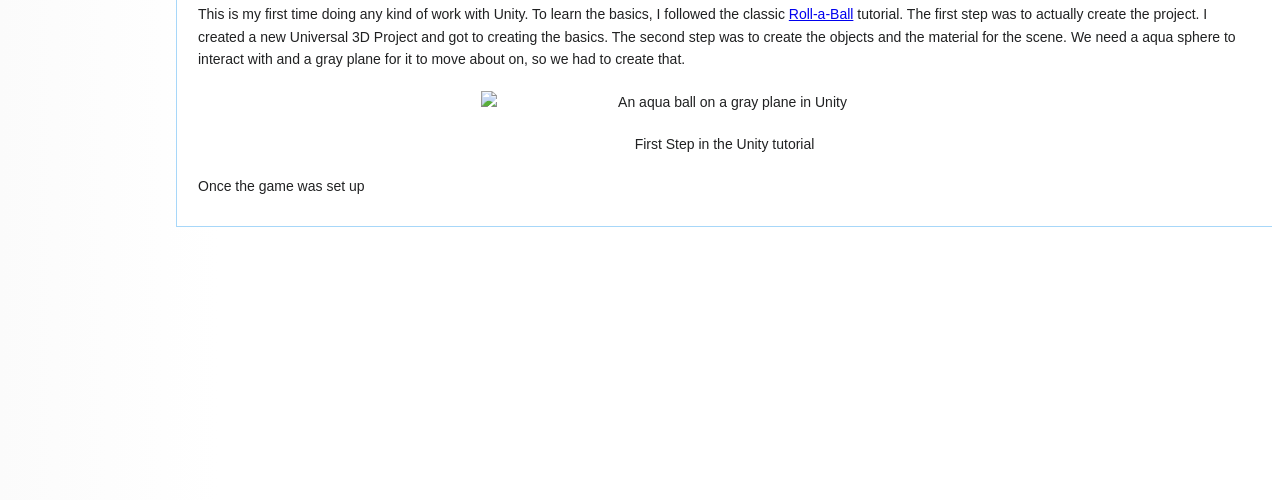
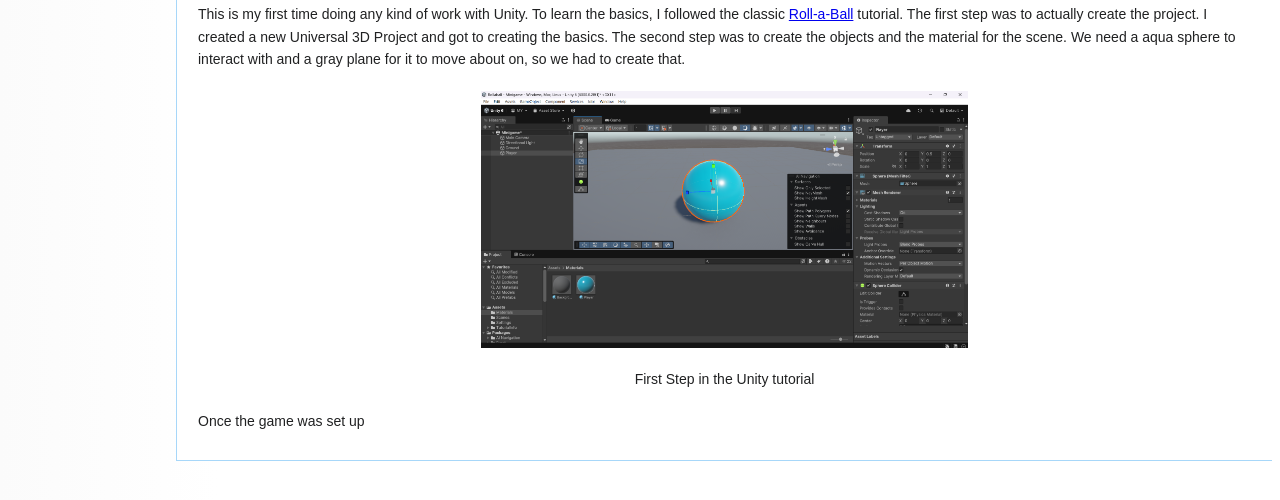
Before and after one commit to MattewCoding/MattewCoding.github.io, a plain HTML site: page week-two-labs.html in a window 1280 px wide. Shown: the part 202-702 px from the top of the page. Drawn offline with Linux system fonts and the light colour scheme.

Commit message:
[w2] Image for w2 lab

```diff
--- a/week-two-labs.html
+++ b/week-two-labs.html
@@ -20,7 +20,7 @@
             <h2>First Week of Development: Getting Used to Unity</h2>
             <p>This is my first time doing any kind of work with Unity. To learn the basics, I followed the classic <a href="https://learn.unity.com/project/roll-a-ball?uv=60">Roll-a-Ball</a> tutorial. The first step was to actually create the project. I created a new Universal 3D Project and got to creating the basics. The second step was to create the objects and the material for the scene. We need a aqua sphere to interact with and a gray plane for it to move about on, so we had to create that.</p>
             <figure>
-                <img src="./media/step1.png" alt="An aqua ball on a gray plane in Unity" title="They don't see me rollin'" />
+                <img src="./media/w2/step1.png" alt="An aqua ball on a gray plane in Unity" title="They don't see me rollin'" />
                 <figcaption>First Step in the Unity tutorial</figcaption>
             </figure>
             <p>Once the game was set up</p>
```
Also changed, not shown: media/w2/step1.png (added).
